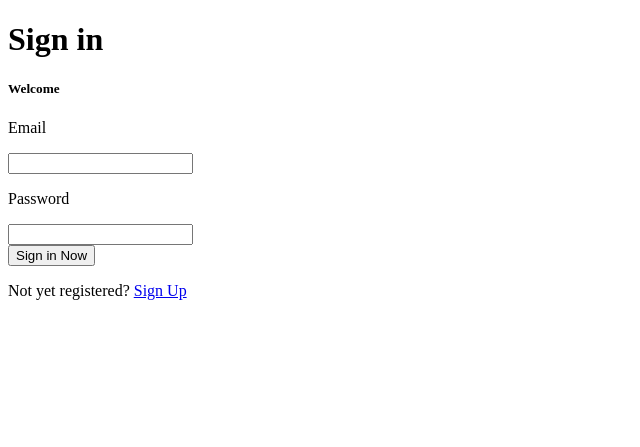
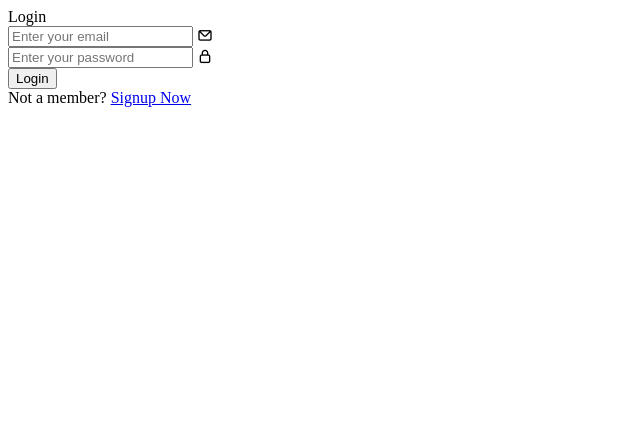
Before and after one commit to ewg6679/week4-project, a Flask app: page / in a window 1280 px wide. Shown: the top 447 px of the page, without its empty margins (0-640 px from the left). Run offline with Flask 2, Linux system fonts and the light colour scheme.

Commit message:
Added css to signin page

```diff
--- a/templates/signin.html
+++ b/templates/signin.html
@@ -1,26 +1,49 @@
 <!DOCTYPE html>
 <html>
+
 <head>
-    <title>College Marketplace</title>
-    <!-- Linking css code file -->
-    <!--link rel="stylesheet" href="style1.css"-->
+    <meta charset="UTF-8">
+    <meta http-equiv="X-UA-Compatible" content="IE=edge">
+    <meta name="viewport" content="width=device-width, initial-scale=1.0">
+
+    <link rel="stylesheet" href="https://unicons.iconscout.com/release/v4.0.0/css/line.css">
+    <link rel="stylesheet" href="{{ url_for('static', filename='style.css') }}">
+
 </head>
+
 <body>
-    <div>
-        <h1>Sign in</h1>
-        <h5>Welcome</h5>
-        <form method="POST">
-            <div>
-                <p><label for="email">Email</label></p>
-                <input type="email" id="email" name="email" required >
+    <div class="container">
+        <div class="forms" style="height: 440px !important;">
+            <div class="form login">
+                <span class="title">Login</span>
+                {% with messages = get_flashed_messages() %}
+                {% if messages %}
+                <div class="notification is-danger">
+                {{ messages[0] }}
+                </div>
+                {% endif %}
+                {% endwith %}
+                <form method="POST">
+                    <div class="input-field">
+                        <input type="email" id="email" name="email" placeholder="Enter your email" autocomplete="off" required>
+                        <i class="uil uil-envelope icon"></i>
+                    </div>
+                    <div class="input-field">
+                        <input type="password" id="password" name="password" placeholder="Enter your password" autocomplete="off" required>
+                        <i class="uil uil-lock icon"></i>
+                    </div>
+                    <div class="input-field button">
+                        <button class="input-field button" type="submit" id="btn">Login</button>
+                    </div>
+                    <div class="login-signup">
+                        <span class="text">Not a member?
+                          <a href="/sign_up" class="text signup-link">Signup Now</a>
+                        </span>
+                    </div>
+                </form>
             </div>
-            <div>
-                <p><label for="userName">Password</label></p>
-                <input name="password" type="password" id="password" required >
-            </div>
-            <button type="submit" id="btn">Sign in Now</button>
-            <p>Not yet registered? <a href="/sign_up">Sign Up</a></p>
-        </form>
+        </div>
     </div>
 </body>
+
 </html>
```
